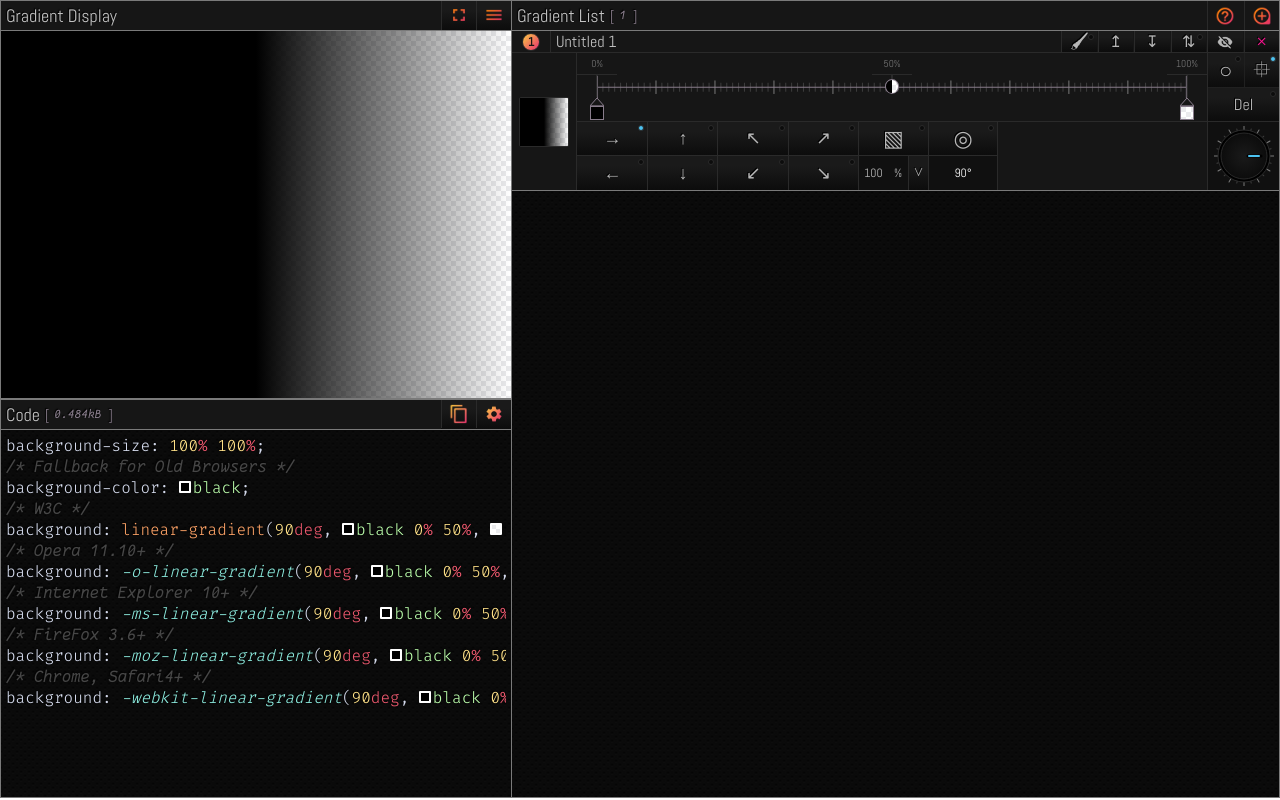
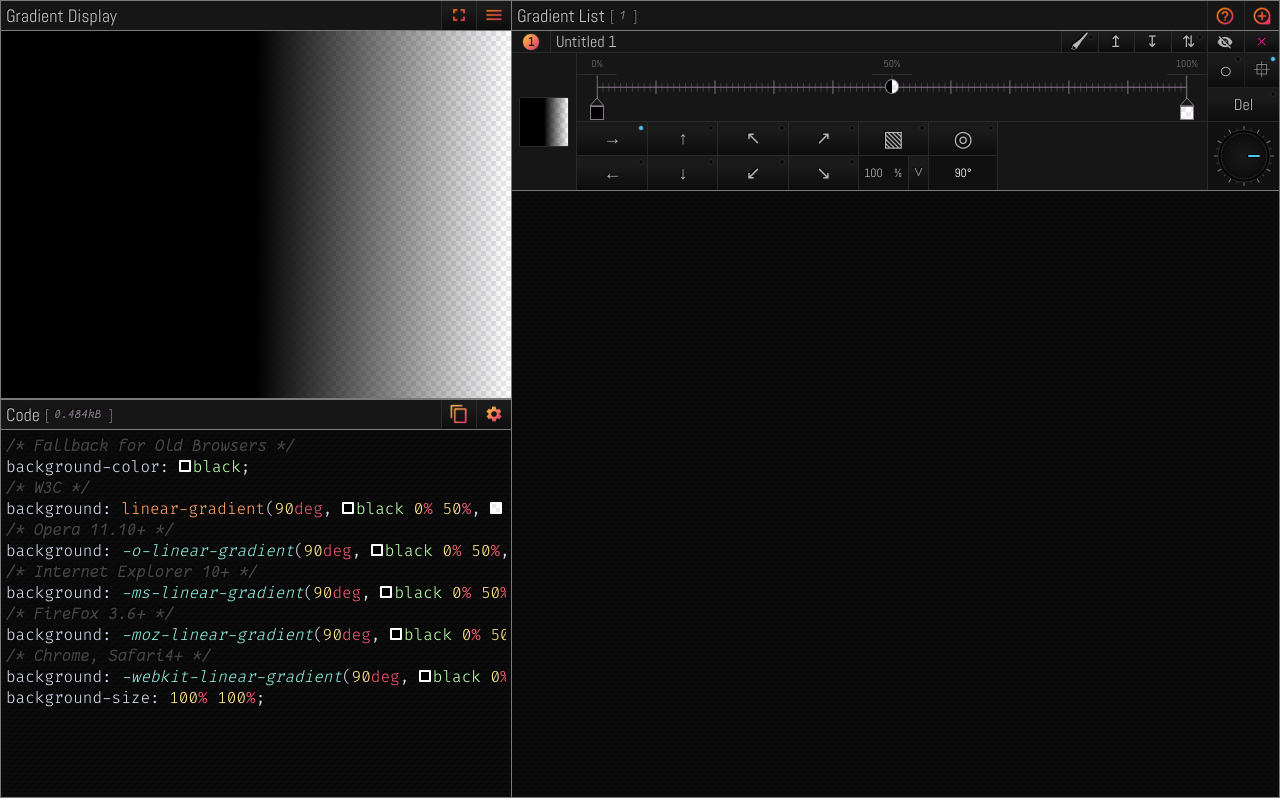
Before and after one commit to tschiboka/colorpicker, a React (Create React App) app: page / in a window 1280 px wide. Built offline with nearby package versions, Linux system fonts and the light colour scheme.

Commit message:
refactor css code renderFallback and render background size

```diff
--- a/src/Components/Code/Code.js
+++ b/src/Components/Code/Code.js
@@ -425,7 +425,6 @@ export default class Code extends Component {
 
 
     renderColorHint(colorStop, unit) {
-        console.log(colorStop)
         return (
             <span>
                 <span> </span>
@@ -583,6 +582,49 @@ export default class Code extends Component {
 
 
 
+    renderFallback() {
+        if (this.state.fallbackAllowed) return (
+            <span> {this.state.commentsAllowed && <span className="token comment">&#47;&#42;&nbsp;Fallback for Old Browsers&nbsp;&#42;&#47;<br /></span>}
+
+                <span className="token property">background-color</span>
+
+                <span className="token punctuation">: </span>
+
+                {this.renderColor(this.props.gradients[0].colors[0].color, 1, 0)}
+
+                <span className="token punctuation">;</span>
+
+                <br />
+            </span>
+        );
+    }
+
+
+
+    renderPatternBackgroundSize() {
+        if (this.props.gradients.length) return (
+            <span>
+                <span className="token property">background-size</span>
+
+                <span className="token punctuation">: </span>
+
+                <span className="token number">{this.props.backgroundSize[0].value}</span>
+
+                <span className="token unit">{this.props.backgroundSize[0].unit} </span>
+
+                <span className="token number">{this.props.backgroundSize[1].value}</span>
+
+                <span className="token unit">{this.props.backgroundSize[1].unit}</span>
+
+                <span className="token punctuation">;</span>
+
+                <br />
+            </span>
+        );
+    }
+
+
+
     render() {
         return (
             <div className="Code">
@@ -638,40 +680,13 @@ export default class Code extends Component {
                     )}
 
                     <div id="code">
-
-                        <span className="token property">background-size</span>
-
-                        <span className="token punctuation">: </span>
-
-                        <span className="token number">{this.props.backgroundSize[0].value}</span>
-
-                        <span className="token unit">{this.props.backgroundSize[0].unit} </span>
-
-                        <span className="token number">{this.props.backgroundSize[1].value}</span>
-
-                        <span className="token unit">{this.props.backgroundSize[1].unit}</span>
-
-                        <span className="token punctuation">;</span>
-
-                        <br />
                         {this.props.gradients.length
                             ? <span>
-                                {this.state.fallbackAllowed &&
-                                    <span> {this.state.commentsAllowed && <span className="token comment">&#47;&#42;&nbsp;Fallback for Old Browsers&nbsp;&#42;&#47;<br /></span>}
-
-                                        <span className="token property">background-color</span>
-
-                                        <span className="token punctuation">: </span>
-
-                                        {this.renderColor(this.props.gradients[0].colors[0].color, 1, 0)}
-
-                                        <span className="token punctuation">;</span>
-
-                                        <br />
-                                    </span>
-                                }
+                                {this.renderFallback()}
 
                                 {this.renderCode()}
+
+                                {this.renderPatternBackgroundSize()}
                             </span>
                             : <span className="token comment">&#47;&#47; No gradients</span>
                         }
```
Also changed, not shown: src/images/bg_settings.png (added), src/images/bg_settings_active.png (added).
